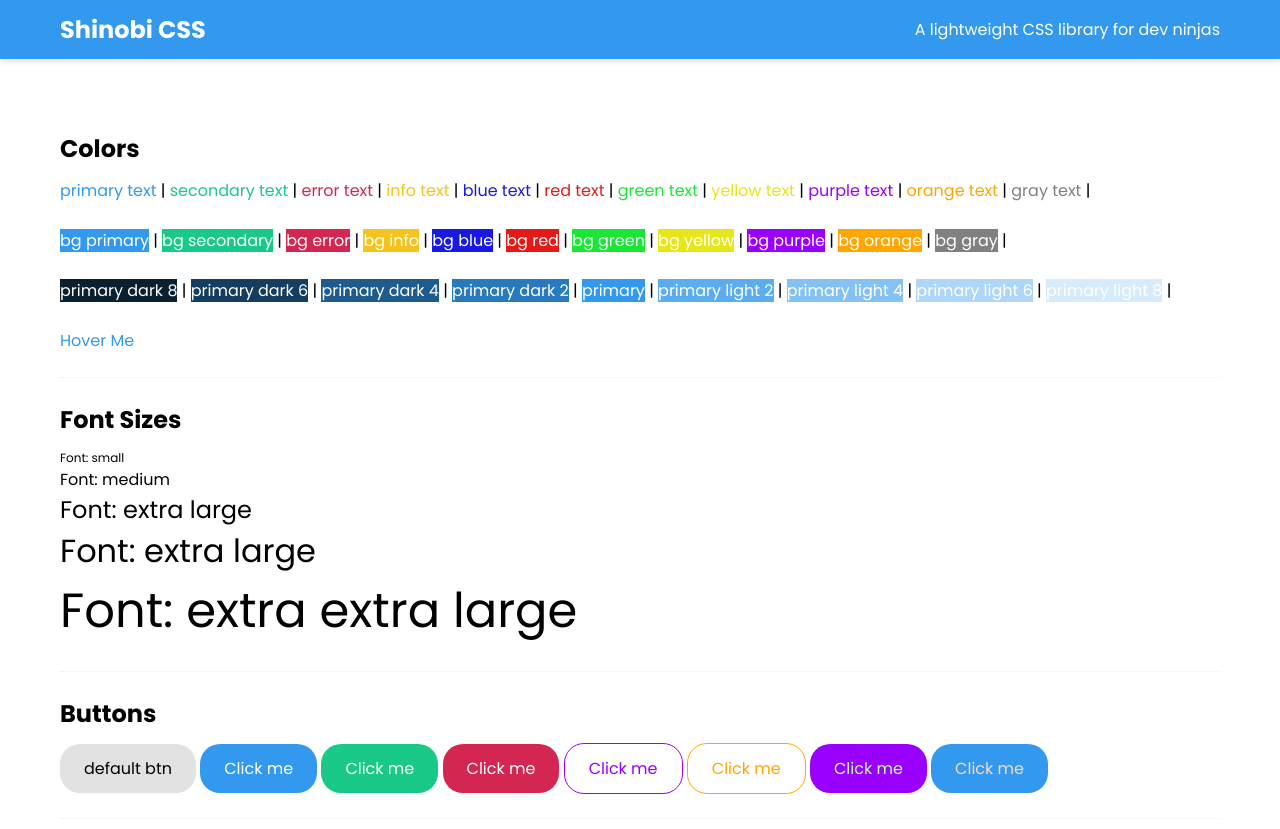
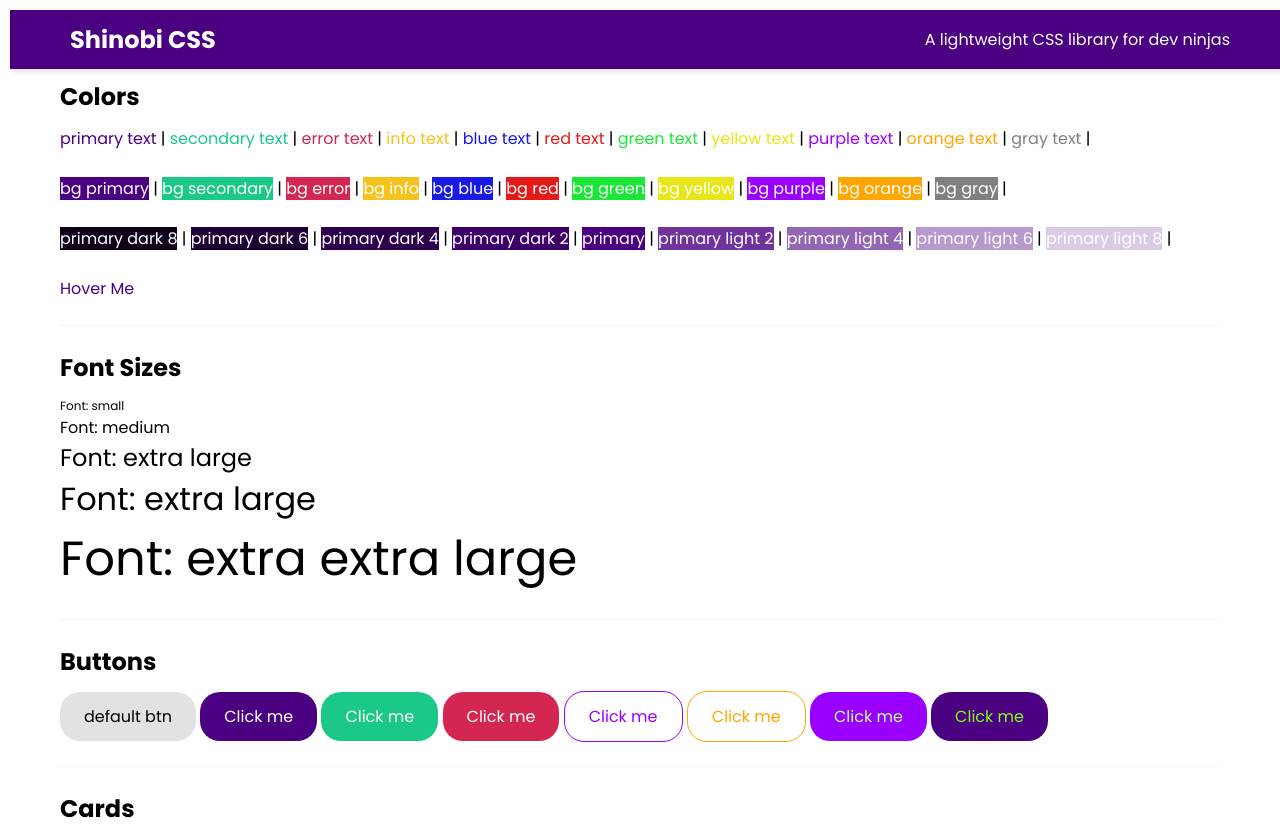
Before and after one commit to maxpesin/scss--the-net-ninja, a website: page index.html in a window 1280 px wide. Shown: the top 829 px of the page. Drawn offline with nearby package versions, Linux system fonts and the light colour scheme; files that its build step writes are made by us from their sources.

Commit message:
lesson 21 - customizing

```diff
--- a/clientLibs/_variables.scss
+++ b/clientLibs/_variables.scss
@@ -1,8 +1,8 @@
 //theme colors
-$primary: #3299ef;
-$secondary: #1ac888;
-$error: #d32752;
-$info: #f6c31c;
+$primary: #3299ef !default;
+$secondary: #1ac888 !default;
+$error: #d32752 !default;
+$info: #f6c31c !default;
 
 //color palette
 $colors: (
--- /dev/null
+++ b/custom/index.scss
@@ -0,0 +1,7 @@
+$primary: indigo;
+
+@import 'clientLibs';
+
+.test {
+    margin: 10px;
+}
--- a/gulpfile.js
+++ b/gulpfile.js
@@ -5,7 +5,7 @@
 function buildSass() {
     //return src('index.scss')
     //return src('*.scss')
-    return src('clientLibs/**/*.scss')
+    return src('custom/**/*.scss')
     .pipe(sass())
     // used for purgecss plugin
     .pipe(purgecss({ content: ['*.html'] }))
--- a/index.html
+++ b/index.html
@@ -13,7 +13,7 @@
         <link rel="stylesheet" href="/css/index.css">
     </head>
     <body>
-        <nav class="navbar-primary text-white mb-4">
+        <nav class="navbar-primary text-white mb-4 test">
             <div class="container">
                 <h2 class="site-title">Shinobi CSS</h2>
                 <p>A lightweight CSS library for dev ninjas</p>
```
